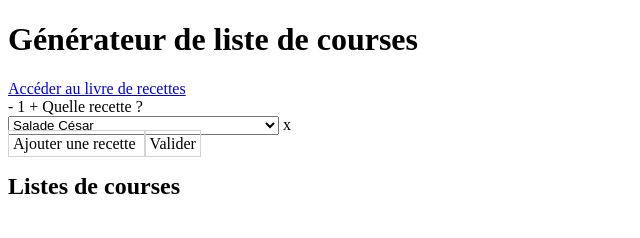
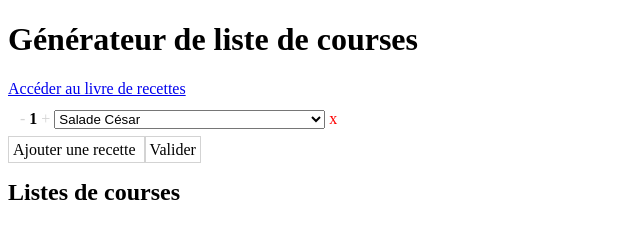
Before and after one commit to charlottemllt/Recipes, a plain HTML site: page index.html in a window 1280 px wide. Both pictures are taken after a click on the element "Ajouter une recette". Shown: the whole page, without its empty margins (0-640 px from the left). Drawn offline with Linux system fonts and the light colour scheme.

Commit message:
added first css

```diff
--- a/scripts/script.js
+++ b/scripts/script.js
@@ -4,6 +4,7 @@ function addRecipe(id){
 
     let new_recipes = document.createElement("div")
     new_recipes.id = `recipe_${id}`
+    new_recipes.classList = ["recipe"]
 
     let multiselect_recipes = ""
     // console.log(_.get(RECIPES, recipe, undefined))
@@ -13,14 +14,14 @@ function addRecipe(id){
         <option value="${RECIPES[recipe]["ID"]}">${Object.keys(RECIPES)[i]}</option>`
     })
 
+    // <label for="recipe_name_${id}">Quelle recette ?</label><br></br>
     let div_content = `
     <span id="minus_${id}" class="minus">-</span>
-    1
+    <span id="portion_${id}" class="portion">1</span>
     <span id="plus_${id}" class="plus">+</span>
-    <label for="recipe_name_${id}">Quelle recette ?</label><br>
-        <select name="recipe_name_${id}" id="name_recipe_${id}">
-            ${multiselect_recipes}
-        </select>
+    <select name="recipe_name_${id}" id="name_recipe_${id}">
+        ${multiselect_recipes}
+    </select>
     <span id="cross_${id}" class="delete_recipe">x</span>
     `
     // <option value="espagne">Espagne</option>
--- a/styles/main.css
+++ b/styles/main.css
@@ -2,3 +2,24 @@
     border: 1px solid lightgrey;
     padding: 4px;
 }
+
+.selection_recettes{
+    .choices_recipes{
+        padding: 8px;
+        .recipe{
+            padding: 4px;
+            .minus, .plus{
+                color: lightgrey;
+            }
+            .portion{
+                font-weight: 600;
+            }
+            .select{
+                background-color: blue;
+            }
+            .delete_recipe{
+                color: red;
+            }
+        }
+    }
+}
```
